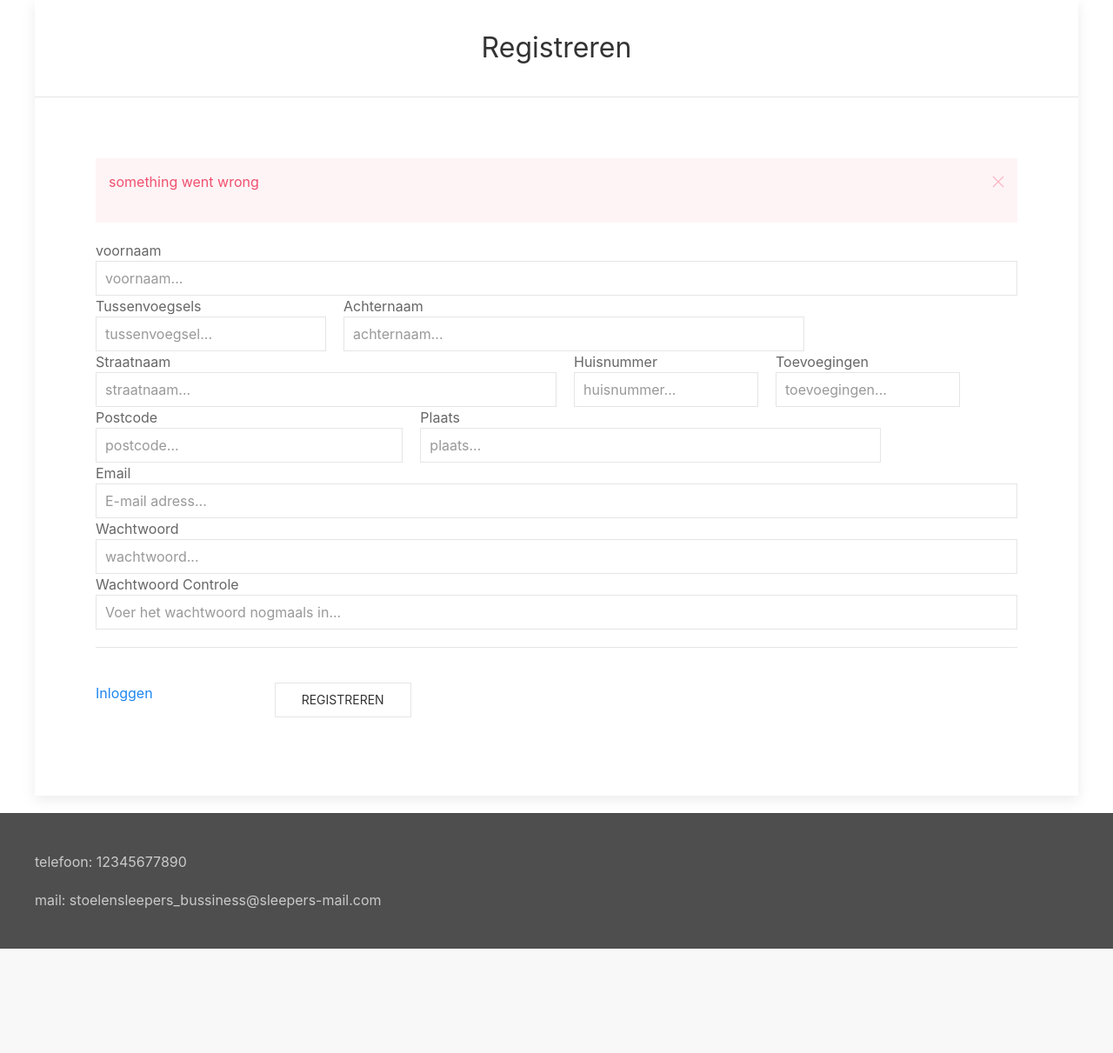
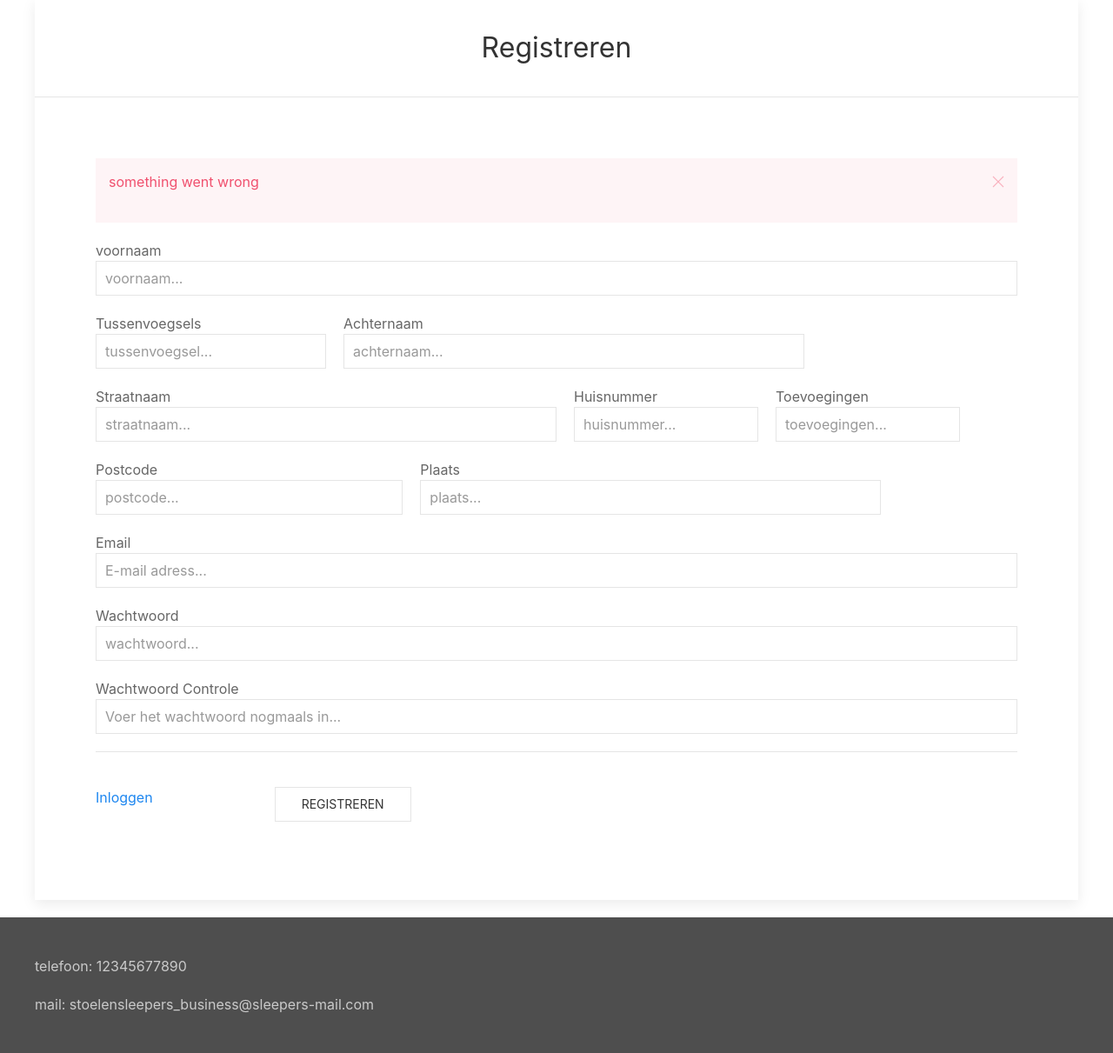
Before and after one commit to Dracosomething/php-webshop, a PHP site: page /register.php in a window 1280 px wide. Shown: the part 81-1292 px from the top of the page at 87% size. Before the commit the page ends 1172 px from the top, so only its background shows below. Run offline with PHP 8.4, Linux system fonts and the light colour scheme.

Commit message:
Various small changes

```diff
--- a/htdocs/dev/cart.php
+++ b/htdocs/dev/cart.php
@@ -20,7 +20,7 @@
                     </div>
                     <div class="uk-width-1-6 uk-margin-large-top">
                         <form>
-                            <input class="uk-input uk-width-1-3" type="number">
+                            <input class="uk-input uk-width-1-3" type="number" value=1>
                             <div class="uk-inline">
                                 <a class="uk-form-icon uk-form-danger" uk-icon="icon: trash"></a>
                                 <input class="uk-input uk-form-blank uk-form-danger" type="button"
--- a/htdocs/dev/catalogue.php
+++ b/htdocs/dev/catalogue.php
@@ -4,10 +4,10 @@
 <main class="uk-container uk-margin uk-margin-xlarge-bottom uk-padding-large">
     <div uk-grid>
         <div class="uk-width-auto">
-            <div class="uk-form-label">Radio</div>
+            <div class="uk-form-label">Categorieën</div>
             <div class="uk-form-controls">
-                <label><input class="uk-radio" type="radio" name="radio1"> Option 01</label><br>
-                <label><input class="uk-radio" type="radio" name="radio1"> Option 02</label>
+                <label><input class="uk-checkbox" type="checkbox" name="checkbox1"> Option 01</label><br>
+                <label><input class="uk-checkbox" type="checkbox" name="checkbox2"> Option 02</label>
             </div>
         </div>
         <div class="uk-width-1-6">
--- a/htdocs/dev/register.php
+++ b/htdocs/dev/register.php
@@ -27,56 +27,56 @@
                                                 id="first-name">
                                         </div>
 
-                                        <div class="uk-width-1-4">
+                                        <div class="uk-width-1-4 uk-margin-top">
                                             <label for="infix">Tussenvoegsels </label><br>
                                             <input class="uk-input" type="text" placeholder="tussenvoegsel..."
                                                 id="infix">
                                         </div>
 
-                                        <div class="uk-width-1-2 uk-margin-left">
+                                        <div class="uk-width-1-2 uk-margin-left uk-margin-top">
                                             <label for="last-name">Achternaam</label><br>
                                             <input class="uk-input" type="text" placeholder="achternaam..."
                                                 id="last-name">
                                         </div>
 
-                                        <div class="uk-width-1-2">
+                                        <div class="uk-width-1-2 uk-margin-top">
                                             <label for="street-name">Straatnaam</label><br>
                                             <input class="uk-input" type="text" placeholder="straatnaam..."
                                                 id="street-name">
                                         </div>
-                                        <div class="uk-width-1-5 uk-margin-left">
+                                        <div class="uk-width-1-5 uk-margin-left uk-margin-top">
                                             <label for="adress">Huisnummer</label><br>
                                             <input class="uk-input" type="number" placeholder="huisnummer..."
                                                 id="adress">
                                         </div>
-                                        <div class="uk-width-1-5 uk-margin-left">
+                                        <div class="uk-width-1-5 uk-margin-left uk-margin-top">
                                             <label for="additions">Toevoegingen</label><br>
                                             <input class="uk-input" type="text" placeholder="toevoegingen..."
                                                 id="additions">
                                         </div>
 
-                                        <div class="uk-width-1-3">
+                                        <div class="uk-width-1-3 uk-margin-top">
                                             <label for="code">Postcode</label><br>
                                             <input class="uk-input" type="text" placeholder="postcode..." id="code">
                                         </div>
-                                        <div class="uk-width-1-2 uk-margin-left">
+                                        <div class="uk-width-1-2 uk-margin-left uk-margin-top">
                                             <label for="town">Plaats</label><br>
                                             <input class="uk-input" type="text" placeholder="plaats..." id="town">
                                         </div>
 
-                                        <div class="uk-width-1-1">
+                                        <div class="uk-width-1-1 uk-margin-top">
                                             <label for="mail">Email</label><br>
                                             <input class="uk-input" type="email" name="mail" id="mail"
                                                 placeholder="E-mail adress...">
                                         </div>
 
-                                        <div class="uk-width-1-1">
+                                        <div class="uk-width-1-1 uk-margin-top">
                                             <label for="password">Wachtwoord</label><br>
                                             <input class="uk-input" type="password" name="password"
                                                 placeholder="wachtwoord...">
                                         </div>
 
-                                        <div class="uk-width-1-1">
+                                        <div class="uk-width-1-1 uk-margin-top">
                                             <label for="password-contr">Wachtwoord Controle</label><br>
                                             <input class="uk-input" type="password" name="password-contr"
                                                 id="password-contr" placeholder="Voer het wachtwoord nogmaals in...">
@@ -91,7 +91,7 @@
                                                         name="register" value="Registreren">
                                                 </div>
                                                 <div class="uk-float-left uk-margin-large-right">
-                                                    <a class="uk-link-text uk-text-primary" href="login.html">
+                                                    <a class="uk-link-text uk-text-primary" href="login.php">
                                                         Inloggen
                                                     </a>
                                                 </div>
--- a/htdocs/dev/template/foot.inc.php
+++ b/htdocs/dev/template/foot.inc.php
@@ -4,7 +4,7 @@
                 <div class="uk-container">
                     <br>
                     <p>telefoon: 12345677890</p>
-                    <p>mail: stoelensleepers_bussiness@sleepers-mail.com</p>
+                    <p>mail: stoelensleepers_business@sleepers-mail.com</p>
                     <br>
                 </div>
             </div>
```
